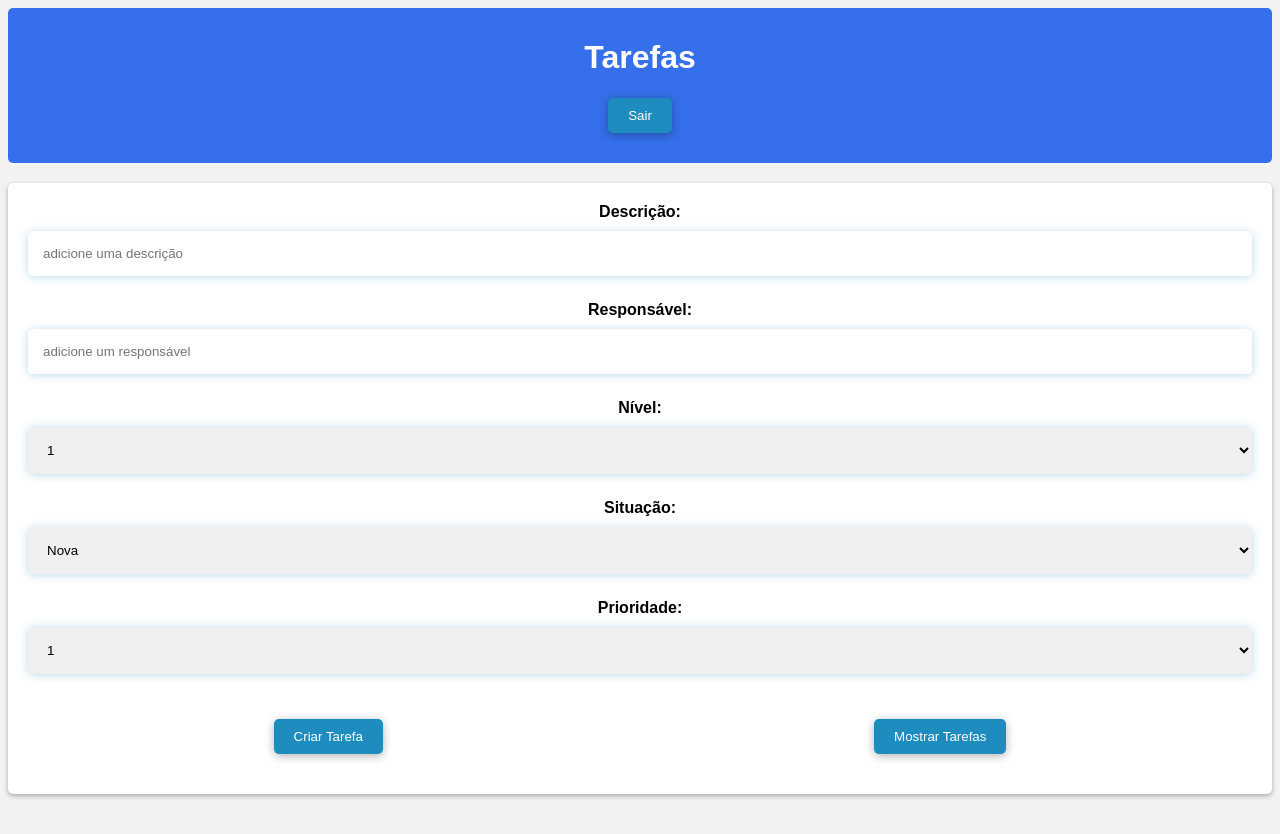
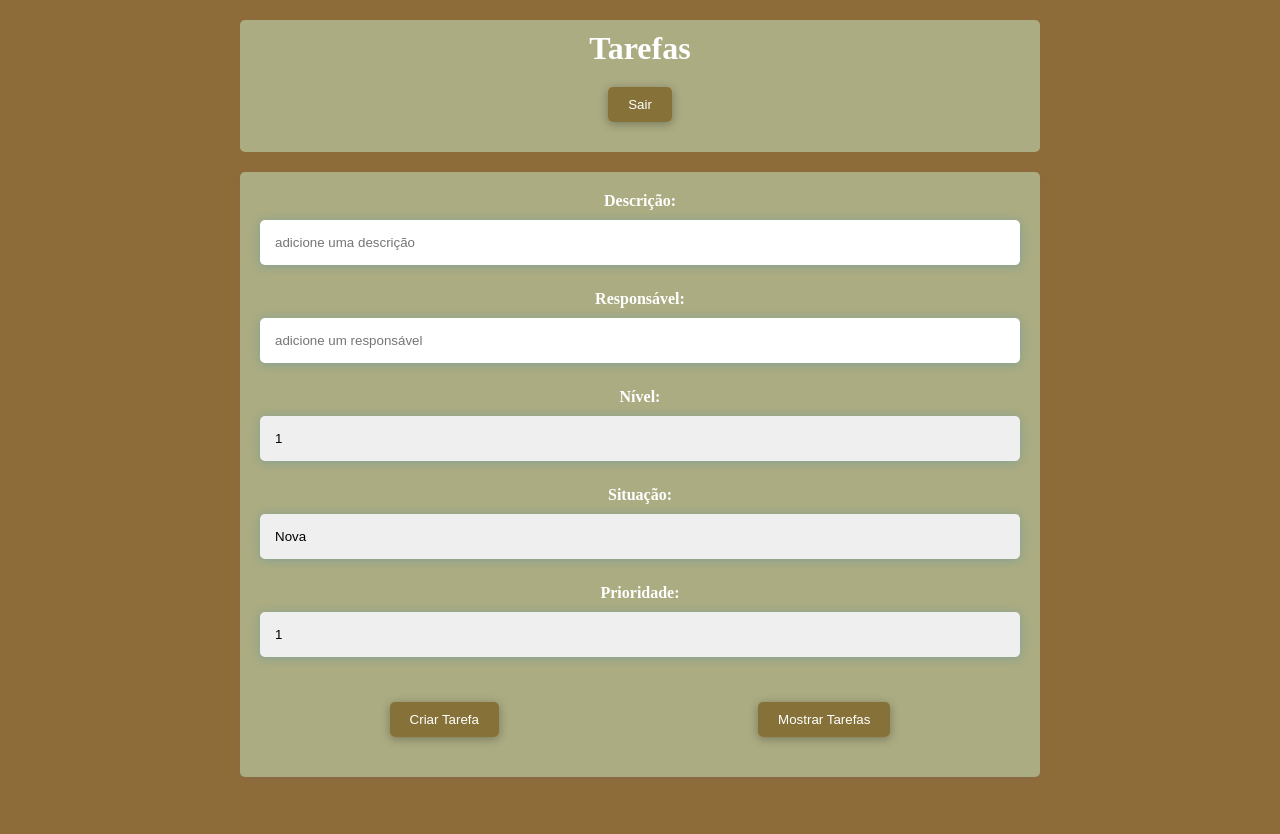
Before and after one commit to victorcunha3/FrontEnd-Tarefas-IFPI, a plain HTML site: page frontend2/screen.html in a window 1280 px wide. Drawn offline with Linux system fonts and the light colour scheme; some packages are replaced by stand-ins of ours; a script that the page names is missing.

Commit message:
Update style.css

```diff
--- a/frontend2/assets/css/style.css
+++ b/frontend2/assets/css/style.css
@@ -1,17 +1,38 @@
+* {
+    margin: 0;
+    padding: 0;
+    box-sizing: border-box;
+  }
+
+.container{
+    max-width: 800px;
+    align-items: center;
+    margin: auto;
+}
+
 /* Estilos para o corpo do documento */
 body {
-    font-family: Arial, sans-serif;
-    background-color: #f2f2f2;
+    font-family: 'Times New Roman';
+    background-color: #8e6c3a;
   }
 
 /* Estilos para o cabeçalho */
 header {
-    background-color: #356feb;
+    background-color: #abac82;
     color: #fff;
     padding: 10px;
+    border-radius: 5px;
+    margin: auto;
+    max-width: 800px;
+    margin-top: 20px;
+    overflow: hidden;
     text-align: center;
-    border-radius: 5px;
+
 }
+.exit{
+    float: right;
+}
+
 
 /* Estilos para o formulário */
 form {
@@ -21,15 +42,16 @@ form {
     align-items: center;
     margin: 20px auto;
     padding: 20px;
-    background-color: #fff;
+    background-color: #abac82;
     border-radius: 5px;
-    box-shadow: 0 2px 5px rgba(0, 0, 0, 0.3);
+    box-shadow: 0 2px 5px rgba(128, 103, 103, 0.3);
 }
 
 label {
     display: block;
     margin-bottom: 10px;
     font-weight: bold;
+    color: #fff;
 }
 
 input,
@@ -39,15 +61,34 @@ select {
     margin-bottom: 25px;
     padding: 15px;
     border: none;
+    outline: none;
     border-radius: 5px;
     box-shadow: 0 1px 10px rgba(34, 132, 189, 0.3);
+    appearance: none;
+}
+
+
+option {
+    background-color: #f0f0f0;
+    color: #060606;
+    font-size: 16px;
+}
+option:hover {
+    background-color: #f0f0f0 !important;
+    color: #a15e1f !important;
+}
+
+/* Estilo para os option selecionados */
+option:checked {
+    background-color: #a46529;
+    color: #f0f0f0;
 }
 
 button {
     display: block;
     margin: 20px auto;
     padding: 10px 20px;
-    background-color: #1e8cbe;
+    background-color: #795d1db9;
     color: #fff;
     border: none;
     border-radius: 5px;
@@ -57,7 +98,7 @@ button {
 }
 
 button:hover {
-background-color: #5b61bd;
+background-color: #b99758;
 }
 
 /* Estilos para a tabela */
```
